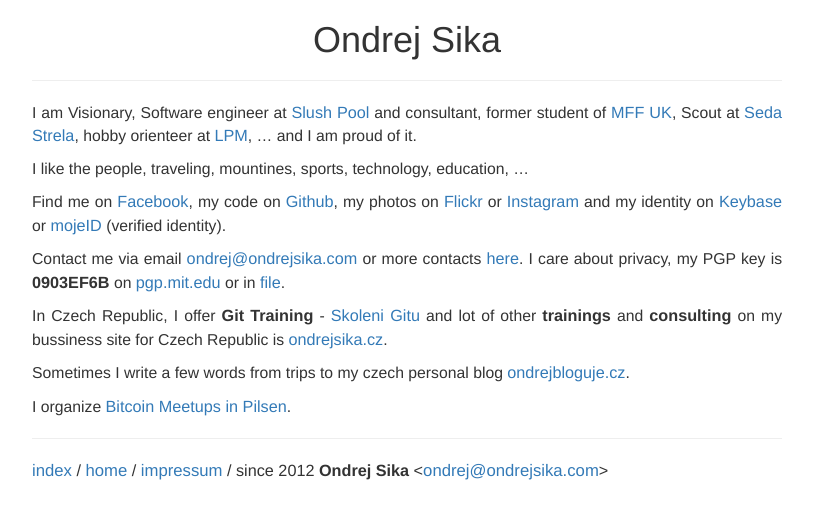
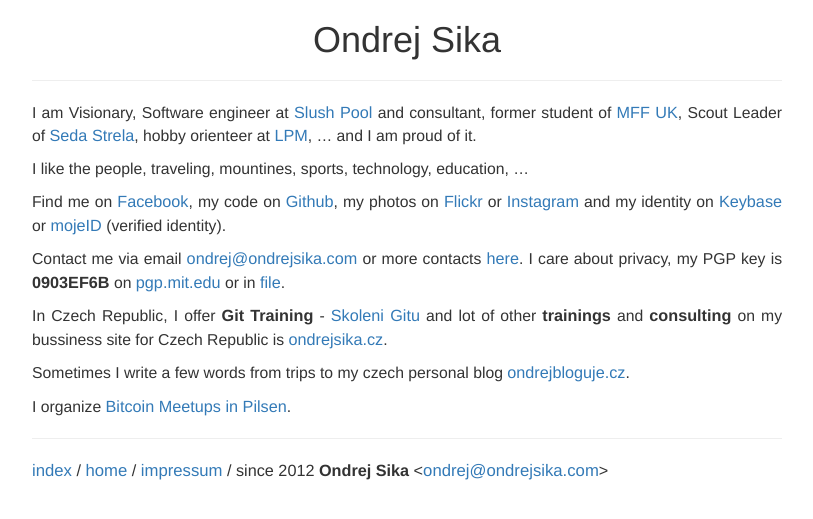
Before and after one commit to ondrejsika/ondrejsika.com, a Jekyll site: the page built from index.md, in a window 1280 px wide. Shown: the top 519 px of the page, without its empty margins (233-1046 px from the left). Built offline with Jekyll 4.4.1, drawn with Linux system fonts in a browser that asks for light colours; comment, search, counter and statistics services are not loaded.

Commit message:
homepage - Leader of Seda Strela

```diff
--- a/index.md
+++ b/index.md
@@ -13,7 +13,7 @@
 
 ---
 
-I am Visionary, Software engineer at [Slush Pool](https://slushpool.com) and consultant, former student of [MFF UK](http://mff.cuni.cz), Scout at [Seda Strela](http://sedastrela.cz), hobby orienteer at [LPM](http://lpm.zcu.cz), ... and I am proud of it.
+I am Visionary, Software engineer at [Slush Pool](https://slushpool.com) and consultant, former student of [MFF UK](http://mff.cuni.cz), Scout Leader of [Seda Strela](http://sedastrela.cz), hobby orienteer at [LPM](http://lpm.zcu.cz), ... and I am proud of it.
 
 I like the people, traveling, mountines, sports, technology, education, ...
 
```
